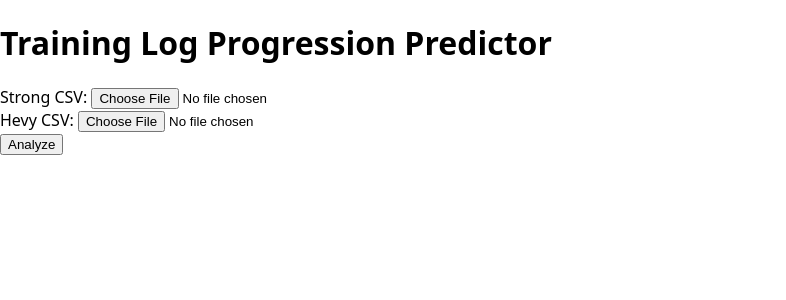
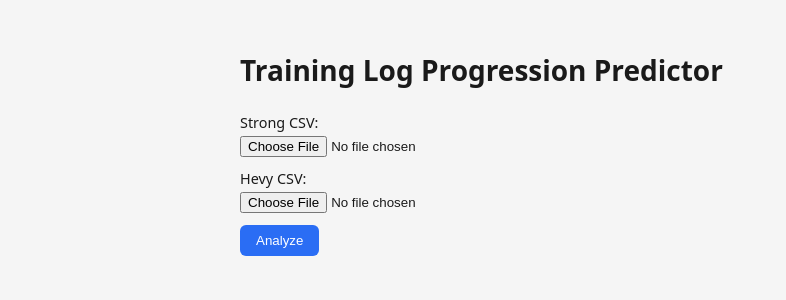
Before and after one commit to zaydkh517/training-log-predictor, a React (Vite) app in the folder frontend/: page / in a window 1280 px wide. Shown: the top 300 px of the page, without its empty margins (0-786 px from the left). Built offline with nearby package versions, Linux system fonts and the light colour scheme.

Commit message:
added chart to frontend

```diff
--- a/frontend/src/App.tsx
+++ b/frontend/src/App.tsx
@@ -1,14 +1,34 @@
 import { useState } from 'react'
 import UploadForm from './components/UploadForm'
+import TrajectoryChart from './components/TrajectoryChart'
 
 function App() {
   const [analysis, setAnalysis] = useState<any>(null)
+  const [selectedExercise, setSelectedExercise] = useState<string | null>(null)
 
   return (
     <div>
       <h1>Training Log Progression Predictor</h1>
       <UploadForm onAnalyzed={setAnalysis} />
-      {analysis && <pre>{JSON.stringify(analysis, null, 2)}</pre>}
+      {analysis && (
+        <select onChange={(e) => setSelectedExercise(e.target.value)}>
+          <option value="">-- pick an exercise --</option>
+          {Object.keys(analysis.exercises).map((exercise) => (
+            <option key={exercise} value={exercise}>
+              {exercise}
+            </option>
+          ))}
+        </select>
+      )}
+
+      {analysis && selectedExercise && (
+        <TrajectoryChart
+          exercise={selectedExercise}
+          trajectory={analysis.exercises[selectedExercise].trajectory}
+          plateau={analysis.exercises[selectedExercise].plateau}
+          outlook={analysis.exercises[selectedExercise].outlook}
+        />
+      )}
     </div>
   )
 }
--- /dev/null
+++ b/frontend/src/components/TrajectoryChart.tsx
@@ -0,0 +1,59 @@
+import { LineChart, Line, XAxis, YAxis, CartesianGrid, Tooltip, ResponsiveContainer } from 'recharts'
+
+type Props = {
+  exercise: string
+  trajectory: { date: string; e1rm: number; rolling_e1rm: number }[]
+  plateau: { is_plateau?: boolean; percent_change?: number }
+  outlook: {
+    current_smoothed_e1rm_lbs?: number
+    outlook_6mo_range_lbs?: [number, number]
+    error?: string
+  }
+}
+
+type ChartPoint = {
+  date: string
+  e1rm?: number
+  rolling_e1rm?: number
+  low?: number
+  high?: number
+}
+
+function buildChartData(trajectory: Props['trajectory'], outlook: Props['outlook']): ChartPoint[] {
+  const data: ChartPoint[] = [...trajectory]
+
+  if (outlook.outlook_6mo_range_lbs && outlook.current_smoothed_e1rm_lbs !== undefined) {
+    const [low, high] = outlook.outlook_6mo_range_lbs
+    const anchor = outlook.current_smoothed_e1rm_lbs
+
+    data[data.length - 1] = { ...data[data.length - 1], low: anchor, high: anchor }
+    data.push({ date: '+6 months', low, high })
+  }
+
+  return data
+}
+
+function TrajectoryChart({ exercise, trajectory, plateau, outlook }: Props) {
+  const chartData = buildChartData(trajectory, outlook)
+
+  return (
+    <div>
+      <h2>{exercise}</h2>
+      {plateau.is_plateau && <p>Plateaued</p>}
+      <ResponsiveContainer width="100%" height={300}>
+        <LineChart data={chartData}>
+          <CartesianGrid strokeDasharray="3 3" />
+          <XAxis dataKey="date" />
+          <YAxis />
+          <Tooltip />
+          <Line type="monotone" dataKey="e1rm" stroke="#8884d8" />
+          <Line type="monotone" dataKey="rolling_e1rm" stroke="#82ca9d" />
+          <Line type="monotone" dataKey="low" stroke="#f4a623" strokeDasharray="5 5" />
+          <Line type="monotone" dataKey="high" stroke="#f4a623" strokeDasharray="5 5" />
+        </LineChart>
+      </ResponsiveContainer>
+    </div>
+  )
+}
+
+export default TrajectoryChart
--- a/frontend/src/index.css
+++ b/frontend/src/index.css
@@ -1,4 +1,72 @@
 body {
   margin: 0;
   font-family: system-ui, sans-serif;
+  background: #f5f5f5;
+  color: #1a1a1a;
 }
+
+#root {
+  max-width: 800px;
+  margin: 0 auto;
+  padding: 2rem;
+}
+
+h1 {
+  font-size: 1.75rem;
+  margin-bottom: 1.5rem;
+}
+
+h2 {
+  font-size: 1.25rem;
+  margin-top: 2rem;
+}
+
+form {
+  display: flex;
+  flex-direction: column;
+  gap: 0.75rem;
+  max-width: 400px;
+  margin-bottom: 1.5rem;
+}
+
+form div {
+  display: flex;
+  flex-direction: column;
+  gap: 0.25rem;
+}
+
+label {
+  font-size: 0.9rem;
+  font-weight: 500;
+}
+
+button {
+  padding: 0.5rem 1rem;
+  background: #2a6df4;
+  color: white;
+  border: none;
+  border-radius: 6px;
+  cursor: pointer;
+  width: fit-content;
+}
+
+button:disabled {
+  background: #999;
+  cursor: not-allowed;
+}
+
+select {
+  padding: 0.4rem;
+  margin: 1rem 0;
+  border-radius: 6px;
+  border: 1px solid #ccc;
+}
+
+pre {
+  background: #fff;
+  border: 1px solid #ddd;
+  padding: 1rem;
+  border-radius: 6px;
+  overflow-x: auto;
+  max-height: 400px;
+}
```
Also changed, not shown: 2 other files (tests, documents, lock files or other folders).
